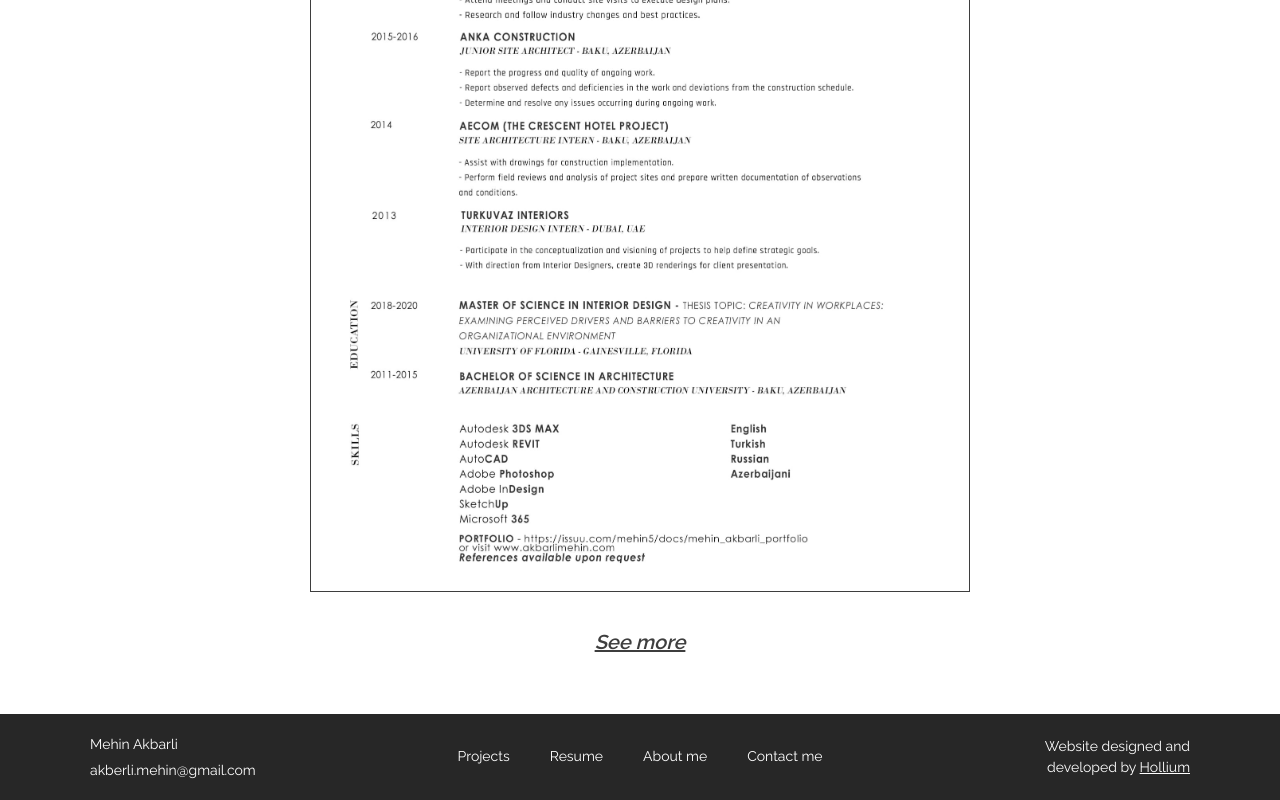
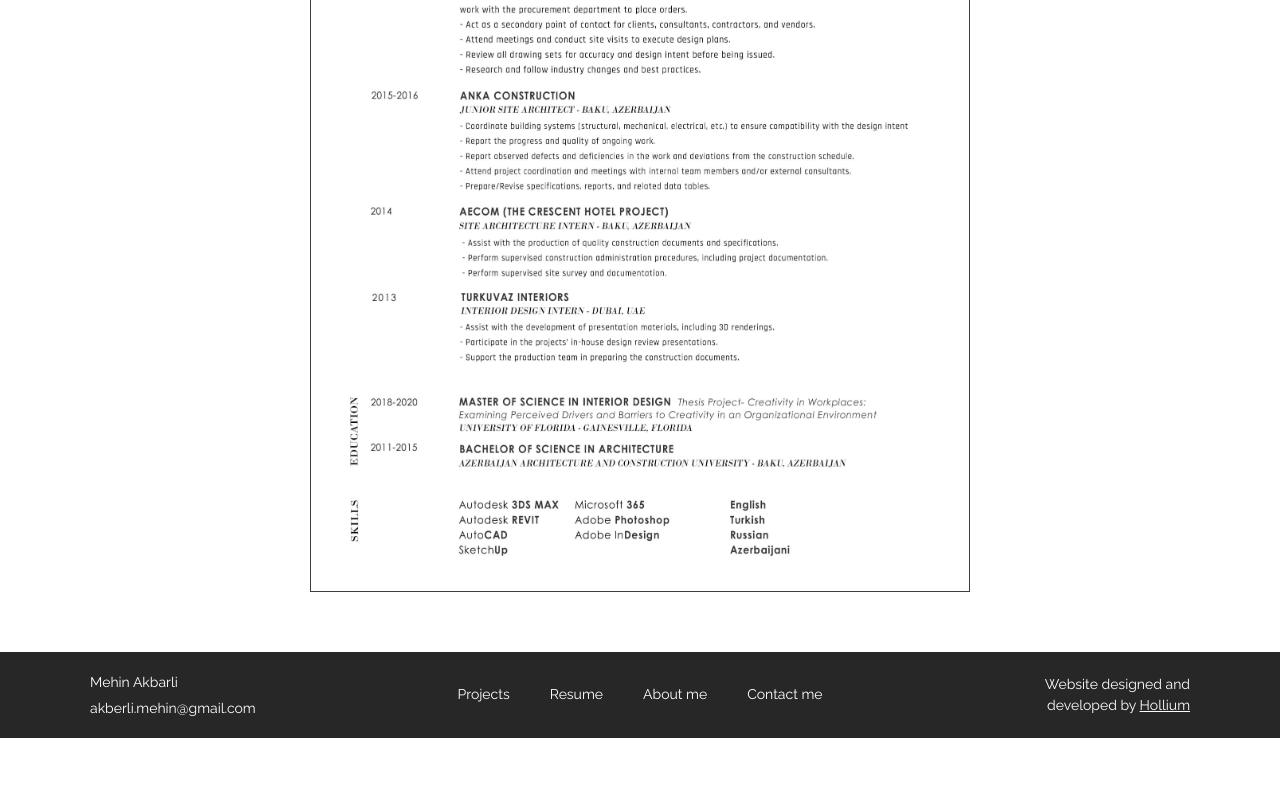
Before and after one commit to akbarlimehin/mehin, a Next.js app: page /resume in a window 1280 px wide. Shown: the part 565-1365 px from the top of the page. After the commit the page ends 1303 px from the top, so only its background shows below. Built offline with nearby package versions, Linux system fonts and the light colour scheme.

Commit message:
update resume

```diff
--- a/pages/resume.js
+++ b/pages/resume.js
@@ -14,14 +14,6 @@ const Resume = () => (
 
     <div className={styles.resume}>
       <img src="/resume.jpg" />
-
-      <a
-        href="https://issuu.com/mehin5/docs/mehin_akbarli_portfolio"
-        rel="noreferrer"
-        target="_blank"
-      >
-        See more
-      </a>
     </div>
   </Page>
 );
```
Also changed, not shown: public/resume.jpg.
